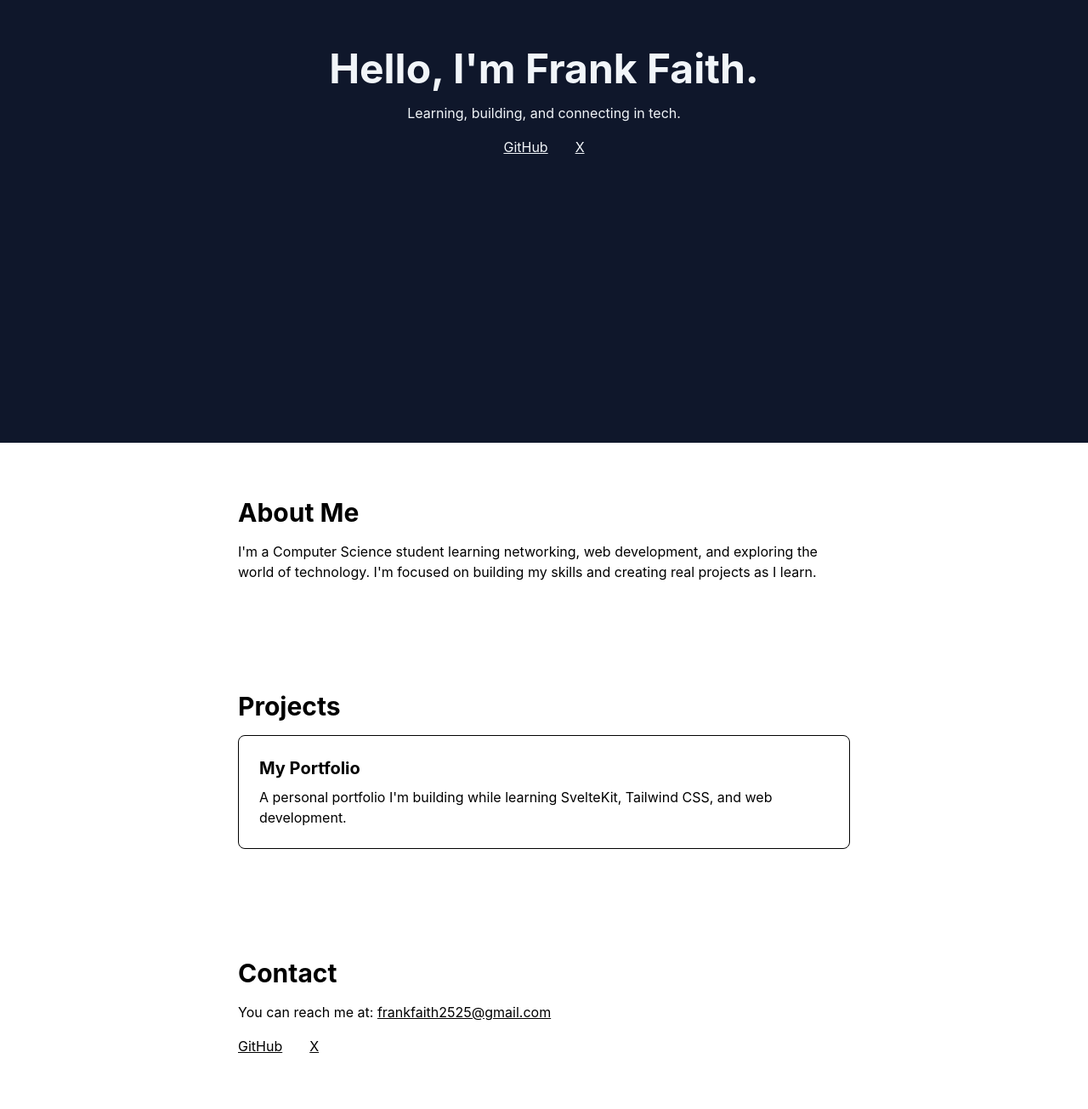
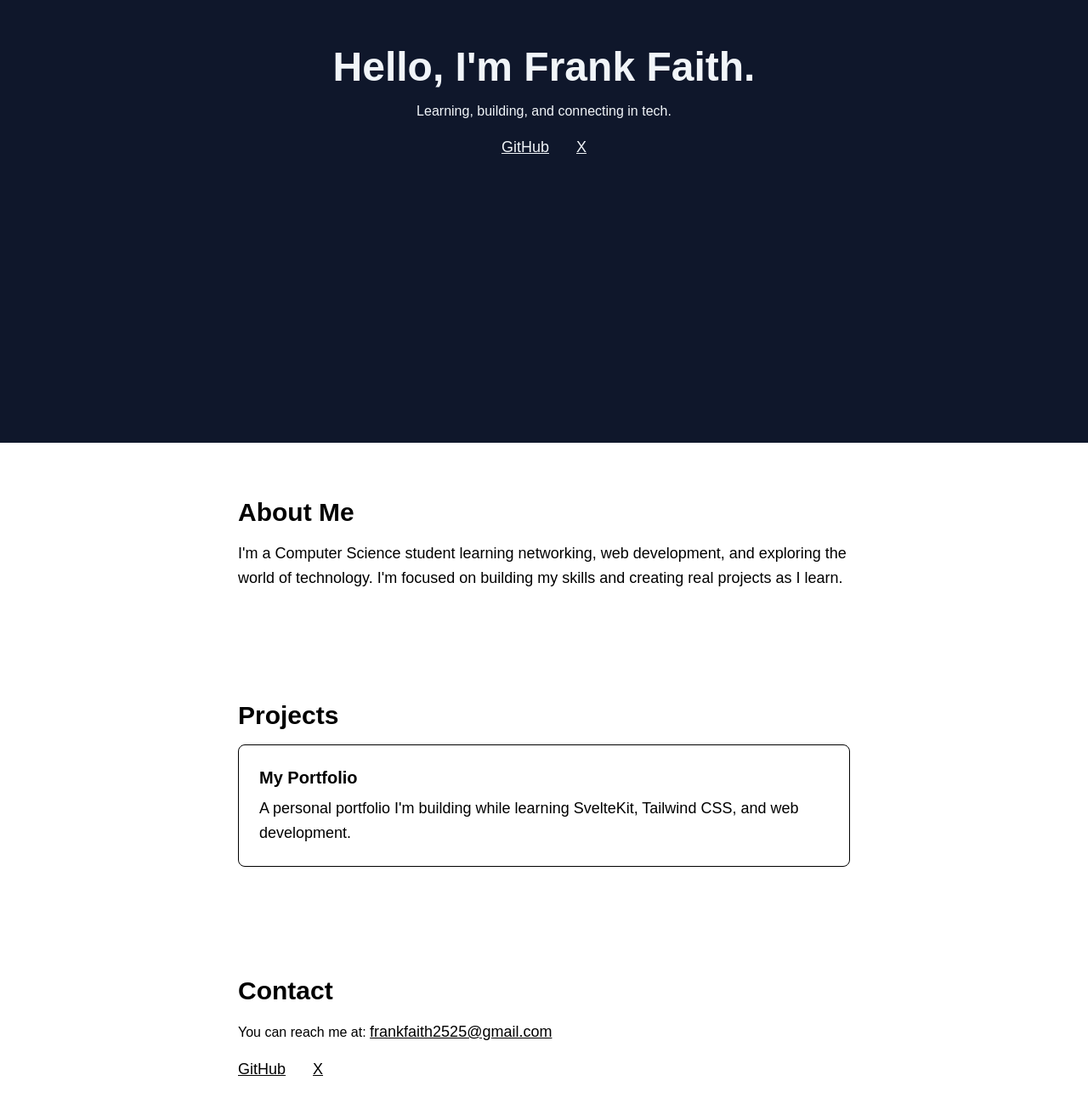
Before and after one commit to NetWithFaith/my-portfolio, a SvelteKit app: page / in a window 1280 px wide. Shown: the part 279-1584 px from the top of the page at 85% size. Built offline with nearby package versions, Linux system fonts and the light colour scheme.

Commit message:
improve portfolio design

```diff
--- a/src/routes/+page.svelte
+++ b/src/routes/+page.svelte
@@ -8,11 +8,11 @@
 	</p>
 
 	<div class="flex gap-8">
-		<a href="https://github.com/NetWithFaith" target="_blank" class="underline">
+		<a href="https://github.com/NetWithFaith" target="_blank" class="text-lg underline hover:text-blue-400 transition-colors">
 			GitHub
 		</a>
 
-		<a href="https://x.com/NetWithFaith" target="_blank" class="underline">
+		<a href="https://x.com/NetWithFaith" target="_blank" class="text-lg underline hover:text-blue-400 transition-colors">
 			X
 		</a>
 	</div>
@@ -21,7 +21,7 @@
 <section class="max-w-3xl mx-auto px-6 py-16">
 	<h2 class="text-3xl font-bold mb-4">About Me</h2>
 
-	<p>
+	<p class="text-lg leading-relaxed">
 		I'm a Computer Science student learning networking, web development,
 		and exploring the world of technology. I'm focused on building my skills
 		and creating real projects as I learn.
@@ -33,7 +33,7 @@
 
 	<div class="border rounded-lg p-6">
 		<h3 class="text-xl font-bold">My Portfolio</h3>
-		<p class="mt-2">
+		<p class="mt-2 text-lg leading-relaxed">
 			A personal portfolio I'm building while learning SvelteKit,
 			Tailwind CSS, and web development.
 		</p>
@@ -45,17 +45,17 @@
 
 	<p>
 		You can reach me at:
-		<a href="mailto:frankfaith2525@gmail.com" class="underline">
+		<a href="mailto:frankfaith2525@gmail.com" class="text-lg underline hover:text-blue-400 transition-colors">
 			frankfaith2525@gmail.com
 		</a>
 	</p>
 
 	<div class="flex gap-8 mt-4">
-		<a href="https://github.com/NetWithFaith" target="_blank" class="underline">
+		<a href="https://github.com/NetWithFaith" target="_blank" class="text-lg underline hover:text-blue-400 transition-colors">
 			GitHub
 		</a>
 
-		<a href="https://x.com/NetWithFaith" target="_blank" class="underline">
+		<a href="https://x.com/NetWithFaith" target="_blank" class="text-lg underline hover:text-blue-400 transition-colors">
 			X
 		</a>
 	</div>
--- a/src/routes/layout.css
+++ b/src/routes/layout.css
@@ -1 +1,4 @@
 @import 'tailwindcss';
+html {
+	font-family: Arial, sans-serif;
+}
```
